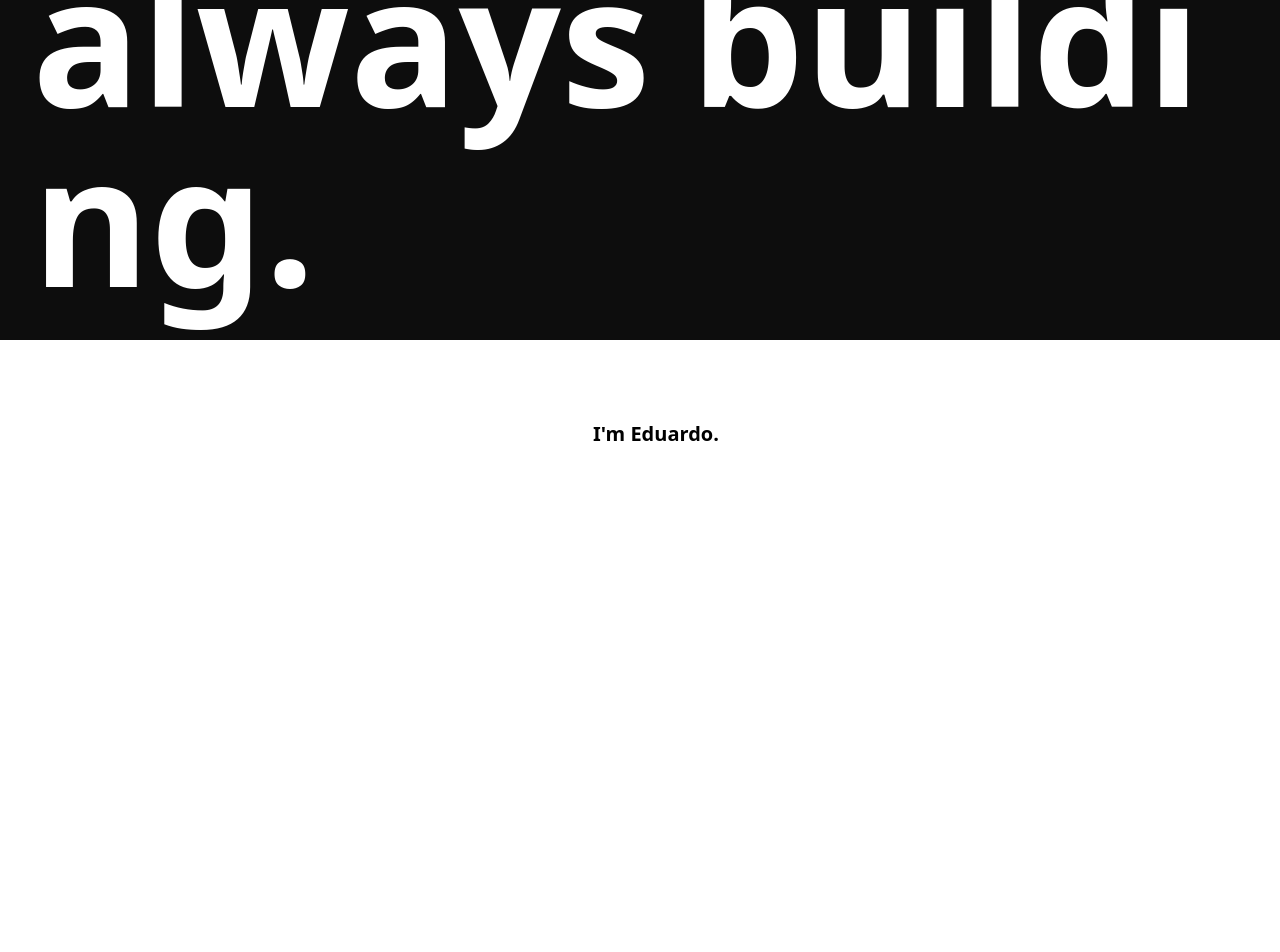
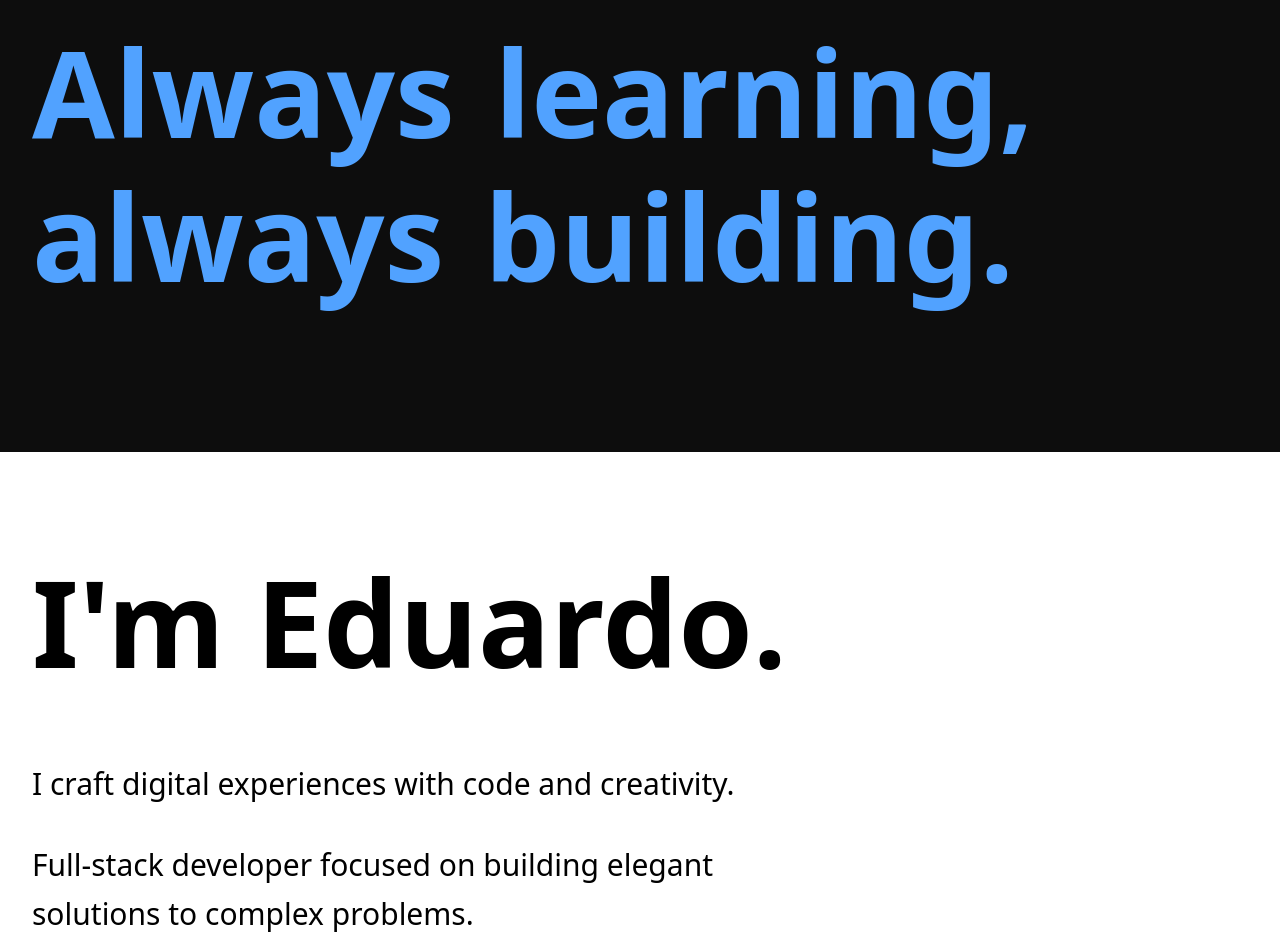
Before and after one commit to clandy07/emc-portfolio, a React (Vite) app: page / in a window 1280 px wide. Shown: the part 460-1412 px from the top of the page. Built offline with nearby package versions, Linux system fonts and the light colour scheme.

Commit message:
feat: Changed layout for about section

```diff
--- a/src/components/About.tsx
+++ b/src/components/About.tsx
@@ -1,13 +1,27 @@
+'use client';
+import React from 'react';
+
 function About() {
-	return (
-		<section className="scroll-smooth bg-white w-full min-h-screen">
-			<div className="ml-8">
-				<div className="-mt-28 mb-36 flex lg:mb-24 text-center items-center justify-center pt-20">
-					<h1 className="text-xl font-bold text-black mb-6">I'm Eduardo.</h1>
-				</div>
-			</div>
-		</section>
-	);
+    return (
+        <section className="scroll-smooth bg-white w-full min-h-screen text-black">
+            <div className="px-8 py-20">
+                <div className="flex flex-col gap-12">
+                    <h1 className="text-[60px] md:text-[120px] font-semibold">
+                        I'm Eduardo.
+                    </h1>
+                    <div className="flex flex-col gap-8">
+                        <p className="text-xl md:text-3xl font-light max-w-3xl leading-relaxed">
+                            I craft digital experiences with code and creativity.
+                        </p>
+                        <p className="text-xl md:text-3xl font-light max-w-3xl leading-relaxed">
+                            Full-stack developer focused on building elegant solutions
+                            to complex problems.
+                        </p>
+                    </div>
+                </div>
+            </div>
+        </section>
+    );
 }
 
 export default About;
--- a/src/components/Header.tsx
+++ b/src/components/Header.tsx
@@ -1,7 +1,7 @@
 function Header() {
 	return (
 		<header className="text-white px-8 py-6 flex justify-between items-center shadow-md">
-			<a href="#home" className="text-2xl font-bold text-blue-400">Eduardo Cortes</a>
+			<a href="#home" className="text-2xl font-bold">Eduardo Cortes</a>
 
 			<nav>
 				<ul className="flex gap-6">
--- a/src/components/LetterDisplay.tsx
+++ b/src/components/LetterDisplay.tsx
@@ -12,7 +12,7 @@ export function LetterDisplay({ word }: { word: string }) {
       {word.split('').map((char, i) => (
         <div
           key={i}
-          className="letter text-6xl font-semibold xs:text-[90px] md:text-[180px]"
+          className="letter text-3xl font-semibold xs:text-[60px] md:text-[120px] text-blue-400"
           data-speed={getRandomSpeed()}
         >
           {char}
```
Also changed, not shown: 1 other file (tests, documents, lock files or other folders).
